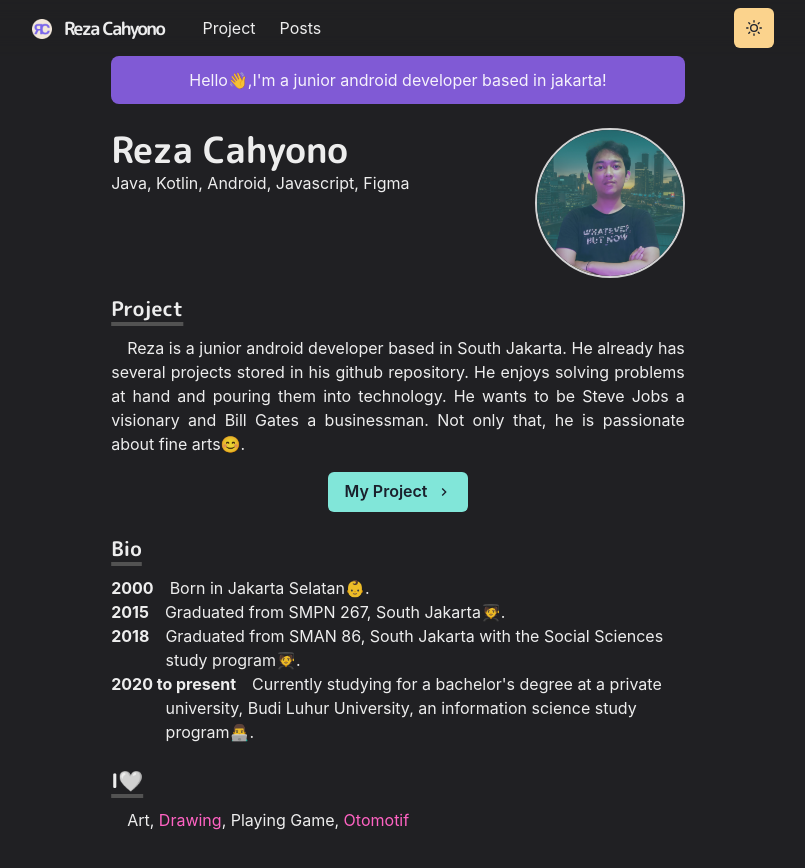
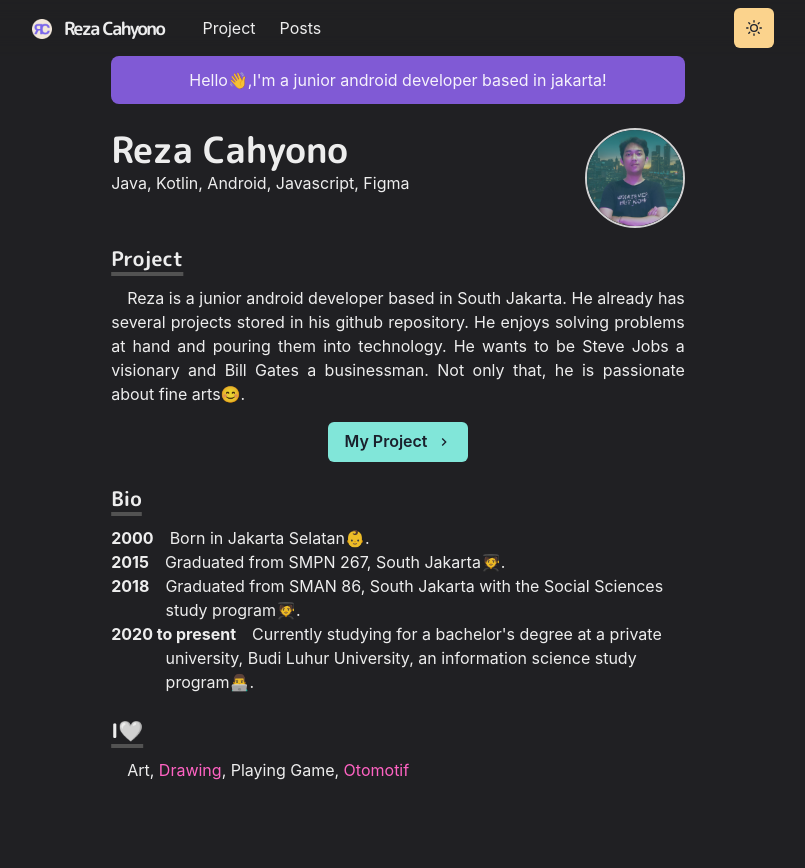
Before and after one commit to rezacahyono/rchyn-homepage, a Next.js app: page / in a window 1280 px wide. Shown: the top 868 px of the page, without its empty margins (242-1047 px from the left). After the commit the page ends 838 px from the top, so only its background shows below. Built offline with nearby package versions, Linux system fonts and the light colour scheme.

Commit message:
resize avatar
Signed-off-by: rezacahyono <rezacahyono1@gmail.com>

```diff
--- a/pages/index.js
+++ b/pages/index.js
@@ -43,7 +43,7 @@ const Page = () => {
             borderWidth={2}
             borderColor={useColorModeValue('blackAlpha.500', 'whiteAlpha.800')}
             borderStyle="solid"
-            maxWidth="150px"
+            maxWidth="100px"
             display="inline-block"
             borderRadius="full"
             src="/images/reza.png"
```
